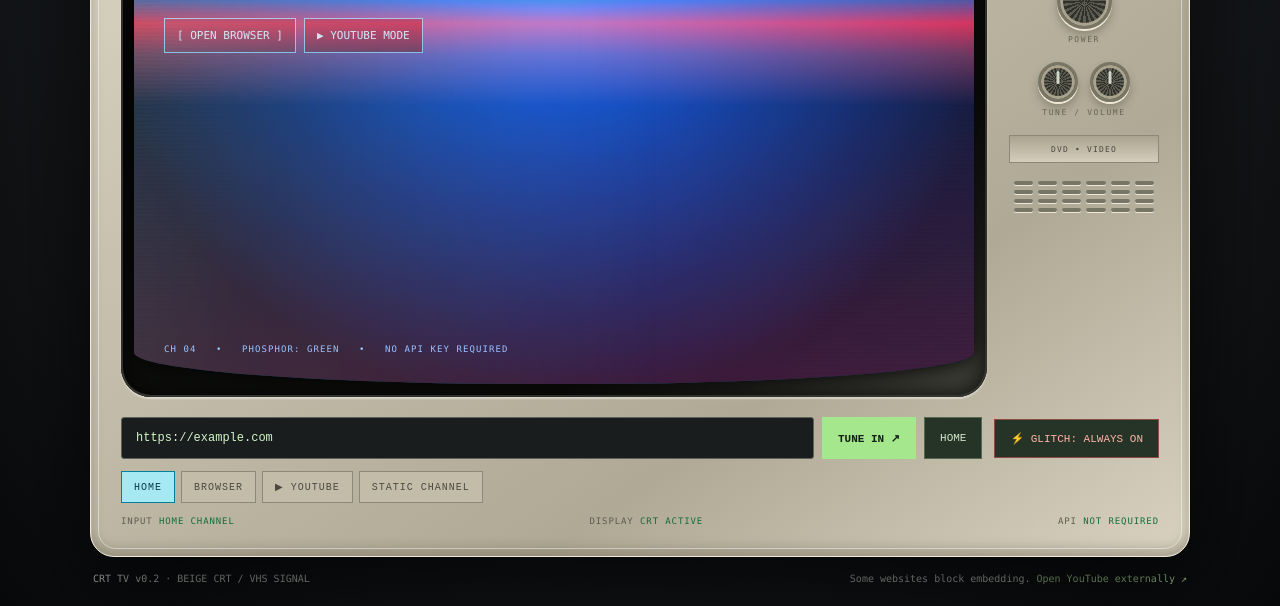
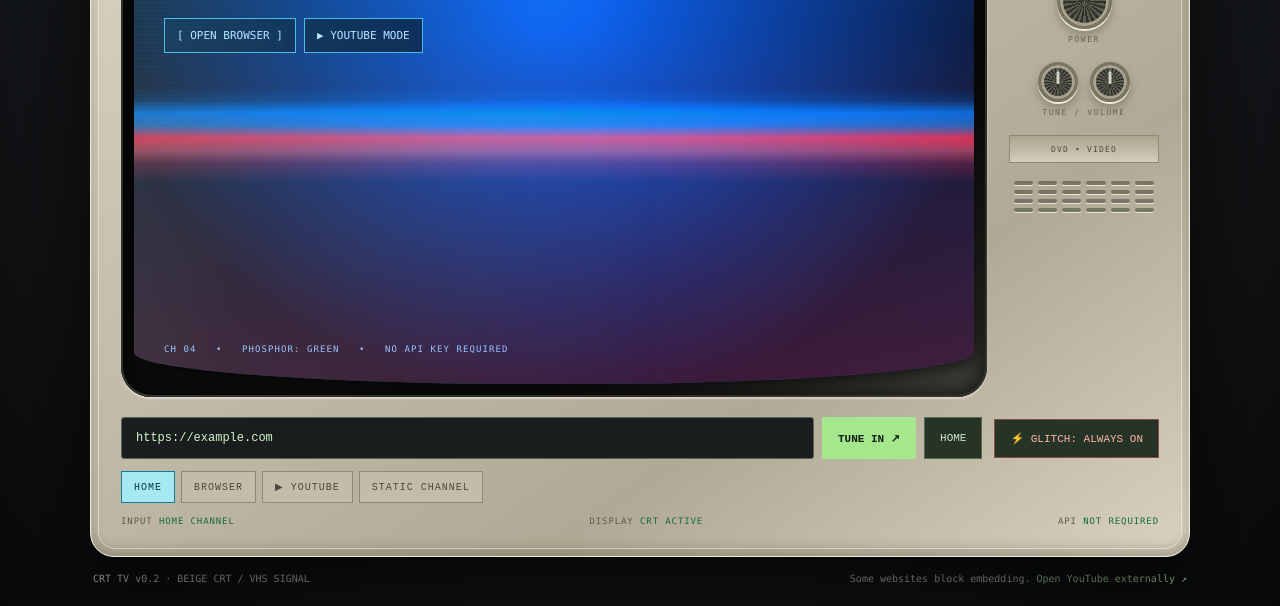
Before and after one commit to HarshitRaj098/Crt, a plain HTML site: page index.html in a window 1280 px wide. Shown: the part 340-946 px from the top of the page. Drawn offline with Linux system fonts and the light colour scheme.

Commit message:
Keep cyan-pink CRT interference band fixed

```diff
--- a/index.html
+++ b/index.html
@@ -18,10 +18,8 @@
 .screen:after{content:"";position:absolute;inset:-20%;z-index:6;pointer-events:none;background:linear-gradient(90deg,transparent 0%,#8aff8520 50%,transparent 100%);transform:translateX(-110%);animation:beam 8s linear infinite}
 @keyframes beam{to{transform:translateX(110%)}}.screen.glitch{animation:flicker .18s steps(2) infinite}.screen.glitch .screen-content{filter:hue-rotate(30deg) saturate(1.7);animation:content-jitter .22s steps(2) infinite}.screen.glitch:before{animation:scan-tear 2.7s steps(1) infinite}.screen.glitch:after{animation:beam 3.8s linear infinite}@keyframes flicker{0%,100%{opacity:1}12%{opacity:.82}18%{opacity:.98}46%{opacity:.88}52%{opacity:1}79%{opacity:.91}}@keyframes content-jitter{0%,100%{transform:translate(0,0)}20%{transform:translate(2px,-1px)}22%{transform:translate(-2px,1px)}48%{transform:translate(0,0)}71%{transform:translate(1px,0)}73%{transform:translate(-1px,0)}}@keyframes scan-tear{0%,91%,100%{clip-path:inset(0)}92%{clip-path:inset(34% 0 60% 0)}93%{clip-path:inset(68% 0 28% 0)}94%{clip-path:inset(0)}}
 .screen-content{position:absolute;inset:0;display:flex;flex-direction:column;transition:filter .2s;color:#b4f7ff;background:linear-gradient(180deg,#00151b55,#00c8f233 56%,#ff2e7d55)}
-/* Permanent cyan-to-pink CRT tracking band, inspired by analog VHS interference */
-.screen-content::after{content:"";position:absolute;inset:0;z-index:7;pointer-events:none;background:linear-gradient(to bottom,transparent 0%,transparent 40%,#00eaff20 42%,#00dfff8a 45%,#48dfff62 47%,#ff42ad9c 49.5%,#ff75c84d 52%,transparent 56%,transparent 100%);background-size:100% 200%;background-position:0 0;mix-blend-mode:screen;animation:signal-band 3.2s linear infinite}
-@keyframes signal-band{0%{background-position:0 0}100%{background-position:0 100%}}
-@media(prefers-reduced-motion:reduce){.screen-content::after{animation:none;background-position:0 45%}}
+/* Fixed cyan-blue and pink CRT interference band — no movement */
+.screen-content::after{content:"";position:absolute;inset:0;z-index:7;pointer-events:none;background:linear-gradient(to bottom,transparent 0%,transparent 53%,#00eaff18 55%,#00dfff70 57%,#48dfff66 59%,#ff42ad98 61%,#ff75c86b 63%,#ff42ad28 65%,transparent 68%,transparent 100%);background-size:100% 100%;background-position:center;mix-blend-mode:screen;animation:none}
 .screenbar{height:35px;display:flex;align-items:center;gap:8px;padding:0 12px;background:#03141bd9;border-bottom:1px solid #49c6d8;font-size:10px;letter-spacing:.1em}.screenbar .dot{width:7px;height:7px;background:#7de46d;border-radius:50%;box-shadow:0 0 8px #7de46d}
 iframe{border:0;width:100%;height:100%;background:#101a13}.viewport{position:relative;flex:1;min-height:0;overflow:hidden}.viewport:before{content:"";position:absolute;inset:0;z-index:2;pointer-events:none;background:linear-gradient(180deg,#00d8ff18 0%,transparent 40%,#ff328d25 100%)}.home{height:100%;padding:clamp(14px,3vw,30px);display:flex;flex-direction:column;justify-content:center;gap:16px;background:radial-gradient(ellipse at 50% 35%,#087da4,#061c28 75%)}
 .home .eyebrow{font-size:10px;letter-spacing:.22em;color:#a8f5ff}.home h1{font-size:clamp(24px,4vw,48px);line-height:.98;margin:0;color:#d4fbff;text-shadow:0 0 18px #2edcff91;letter-spacing:-.06em}.home p{font-size:12px;color:#b0eaf2;max-width:420px;line-height:1.7;margin:0}.home-actions{display:flex;flex-wrap:wrap;gap:8px;margin-top:5px}.home-actions button{border:1px solid #4dc9de;background:#062d3a;color:#c4f5ff;padding:10px 12px;font:inherit;font-size:11px;cursor:pointer}.home-actions button:hover{background:#29482a}.ticker{font-size:9px;letter-spacing:.12em;color:#91e8f3;margin-top:auto;padding-top:12px}
```
